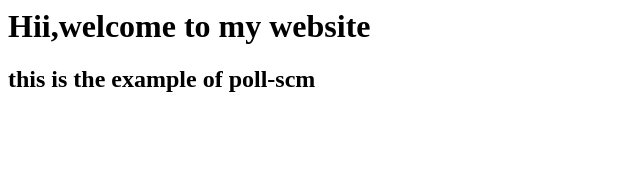
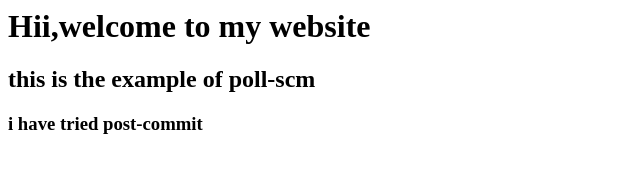
Before and after one commit to skumawat08/webpage, a plain HTML site: page index.html in a window 1280 px wide. Shown: the whole page, without its empty margins (0-640 px from the left). Drawn offline with Linux system fonts and the light colour scheme.

Commit message:
added <h3> tag

```diff
--- a/index.html
+++ b/index.html
@@ -1,2 +1,3 @@
 <h1>Hii,welcome to  my website</h1>
 <h2>this is the example of poll-scm</h2>
+<h3>i have tried post-commit</h3>
```
